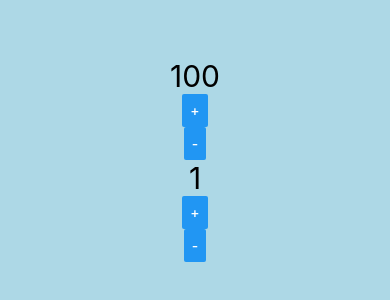
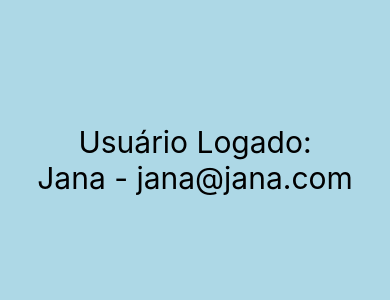
Before and after one commit to jana-dev/exercicios-fundamentos-react-native, a React Native app: screen / in a window 390 px wide. Shown: the part 262-562 px from the top of the page. Built offline with nearby package versions, Linux system fonts and the light colour scheme.

Commit message:
Realizado mais exercicios RN

```diff
--- a/src/App.js
+++ b/src/App.js
@@ -1,8 +1,15 @@
 import React from 'react'
-import {View, StyleSheet} from 'react-native'
+import {SafeAreaView, StyleSheet} from 'react-native'
 
-
-import Contador from './components/Contador'
+import UsuarioLogado from './components/UsuarioLogado'
+// import Familia from './components/relacao/Familia'
+// import Membro from './components/relacao/Membro'
+//import ParImpar from './components/ParImpar'
+//import Diferenciar from './components/Diferenciar'
+//import ContadorV2 from './components/contador/ContadorV2'
+//import Pai from './components/indireta/Pai'
+//import Pai from './components/direta/Pai'
+//import Contador from './components/Contador'
 // import Botao from './components/Botao'
 // import Titulo from './components/Titulo'
 // import Aleatorio from './components/Aleatorio'
@@ -11,9 +18,24 @@ import Contador from './components/Contador'
 // import Primeiro from './components/Primeiro'
 
 export default () => (
-    <View style={style.App}>
-        <Contador inicial={100} passo={5} />
-        <Contador/>
+    <SafeAreaView style={style.App}>
+        <UsuarioLogado usuario={ {nome: 'Jana', email: 'jana@jana.com'} } />
+        <UsuarioLogado usuario={ {email: 'jana@jana.com'} } />
+        {/* <Familia>
+            <Membro nome="Bia" sobrenome="Arruda" />
+            <Membro nome="Lara" sobrenome="Arruda" />
+        </Familia>
+        <Familia>
+            <Membro nome="Ana" sobrenome="Silva" />
+            <Membro nome="Joao" sobrenome="Silva" />
+        </Familia> */}
+        {/* <ParImpar num={5}/> */}
+        {/* <Diferenciar /> */}
+        {/* <ContadorV2 /> */}
+        {/* <Pai /> */}
+        {/* <Pai /> */}
+        {/* <Contador inicial={100} passo={5} />
+        <Contador/> */}
         {/* <Botao /> */}
         {/* <Titulo principal="Cadastro" secundario="Tela de Cadastro de Produto" /> */}
         {/* <Aleatorio min={1} max={160} />
@@ -24,7 +46,7 @@ export default () => (
         <Comp1 />
         <Comp2 />
         <Primeiro /> */}
-    </View>
+    </SafeAreaView>
 )
 
 const style = StyleSheet.create({
--- /dev/null
+++ b/src/components/If.js
@@ -0,0 +1,7 @@
+export default props => {
+    if(props.teste){
+        return props.children
+    } else{
+        return false
+    }
+}
--- /dev/null
+++ b/src/components/ParImpar.js
@@ -0,0 +1,16 @@
+import React from 'react'
+import {View, Text} from 'react-native'
+import Estilo from './estilo'
+
+export default props => {
+    return(
+        <View>
+            <Text style={Estilo.txtGrande}>O resultado é: </Text>
+            {
+                props.num % 2 === 0
+                    ? <Text style={Estilo.txtGrande}>Par</Text>
+                    : <Text style={Estilo.txtGrande}>Ímpar</Text>
+            }
+        </View>
+    )
+}
--- /dev/null
+++ b/src/components/UsuarioLogado.js
@@ -0,0 +1,16 @@
+import React from 'react'
+import {Text} from 'react-native'
+import Estilo from './estilo'
+import If from './If'
+
+export default props => {
+    const usuario = props.usuario || {}
+    return(
+        <>
+            <If teste={usuario && usuario.nome && usuario.email}>
+                <Text style={Estilo.txtGrande}>Usuário Logado:</Text>
+                <Text style={Estilo.txtGrande}>{usuario.nome} - {usuario.email}</Text>
+            </If>
+        </>
+    )
+}
--- a/src/components/contador/ContadorDisplay.js
+++ b/src/components/contador/ContadorDisplay.js
@@ -15,11 +15,11 @@ export default props => {
 
 const style = StyleSheet.create({
     Display:{
-        backgroundColor: 'black',
-        width: 300,
+        width: 100,
         padding: 20,
     },
     DisplayText:{
         color: 'white',
+        textAlign: 'center'
     }
 })
--- a/src/components/estilo.js
+++ b/src/components/estilo.js
@@ -3,6 +3,7 @@ import {StyleSheet} from 'react-native'
 export default StyleSheet.create({
     txtGrande:{
         fontSize: 30,
+        textAlign: 'center'
     },
     txtMedio:{
         fontSize: 20,
--- a/src/components/indireta/Filho.js
+++ b/src/components/indireta/Filho.js
@@ -5,7 +5,7 @@ export default props => {
 
     function gerarNumero(min, max){
         const fator = max - min + 1
-        return parseInt(Math.random() * fator + min)
+        return parseInt(Math.random() * fator) + min
     }
 
 
--- /dev/null
+++ b/src/components/relacao/Familia.js
@@ -0,0 +1,11 @@
+import React from 'react'
+import {Text} from 'react-native'
+
+export default props => {
+   return (
+      <>
+         <Text>Membros da Família</Text>
+        {props.children}
+      </>
+   )
+}
--- /dev/null
+++ b/src/components/relacao/Membro.js
@@ -0,0 +1,11 @@
+import React from 'react'
+import {View, Text} from 'react-native'
+import Estilo from '../estilo'
+
+export default props => {
+   return (
+      <Text style={Estilo.txtGrande}>
+        {props.nome} {props.sobrenome}
+      </Text>
+   )
+}
```
